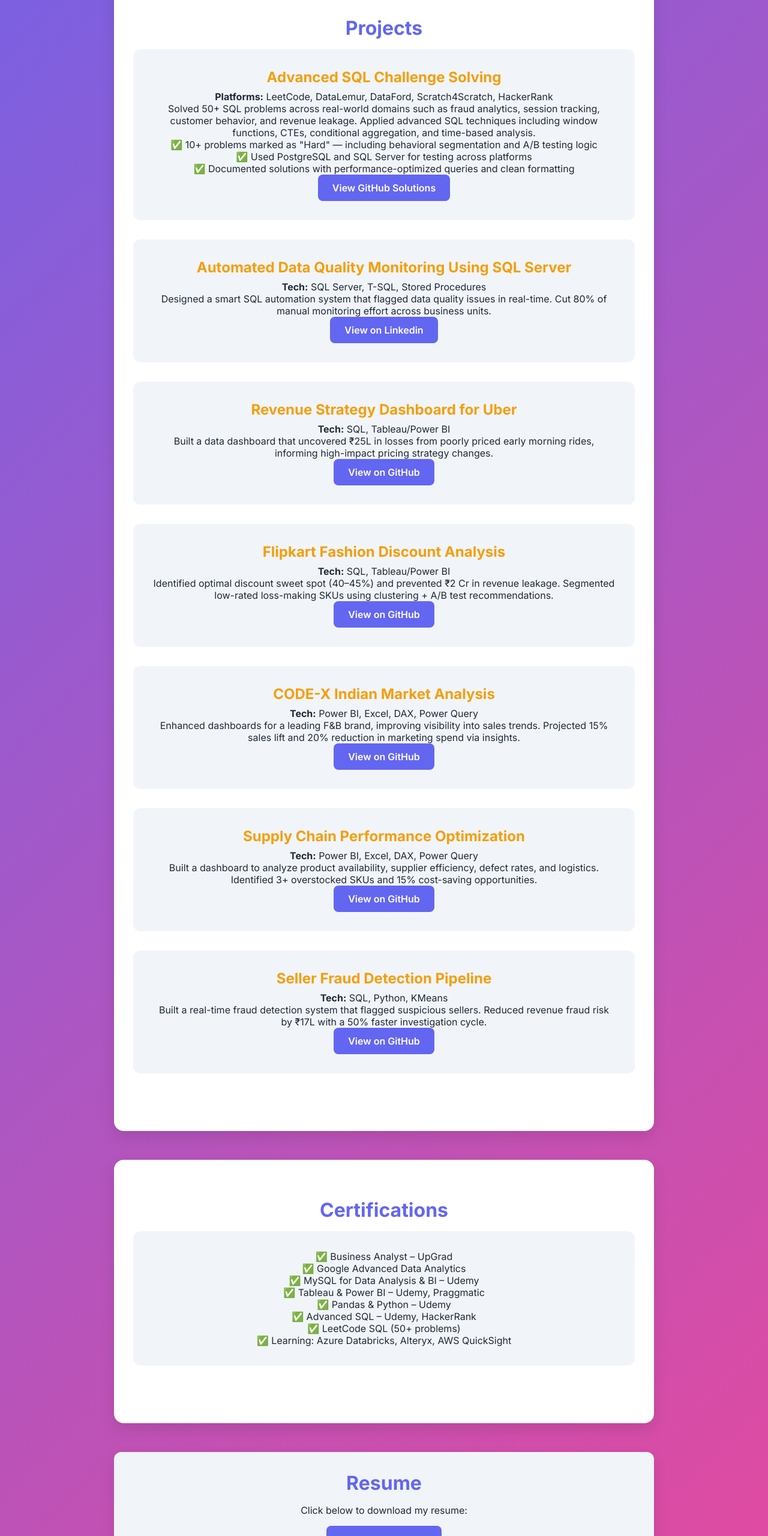
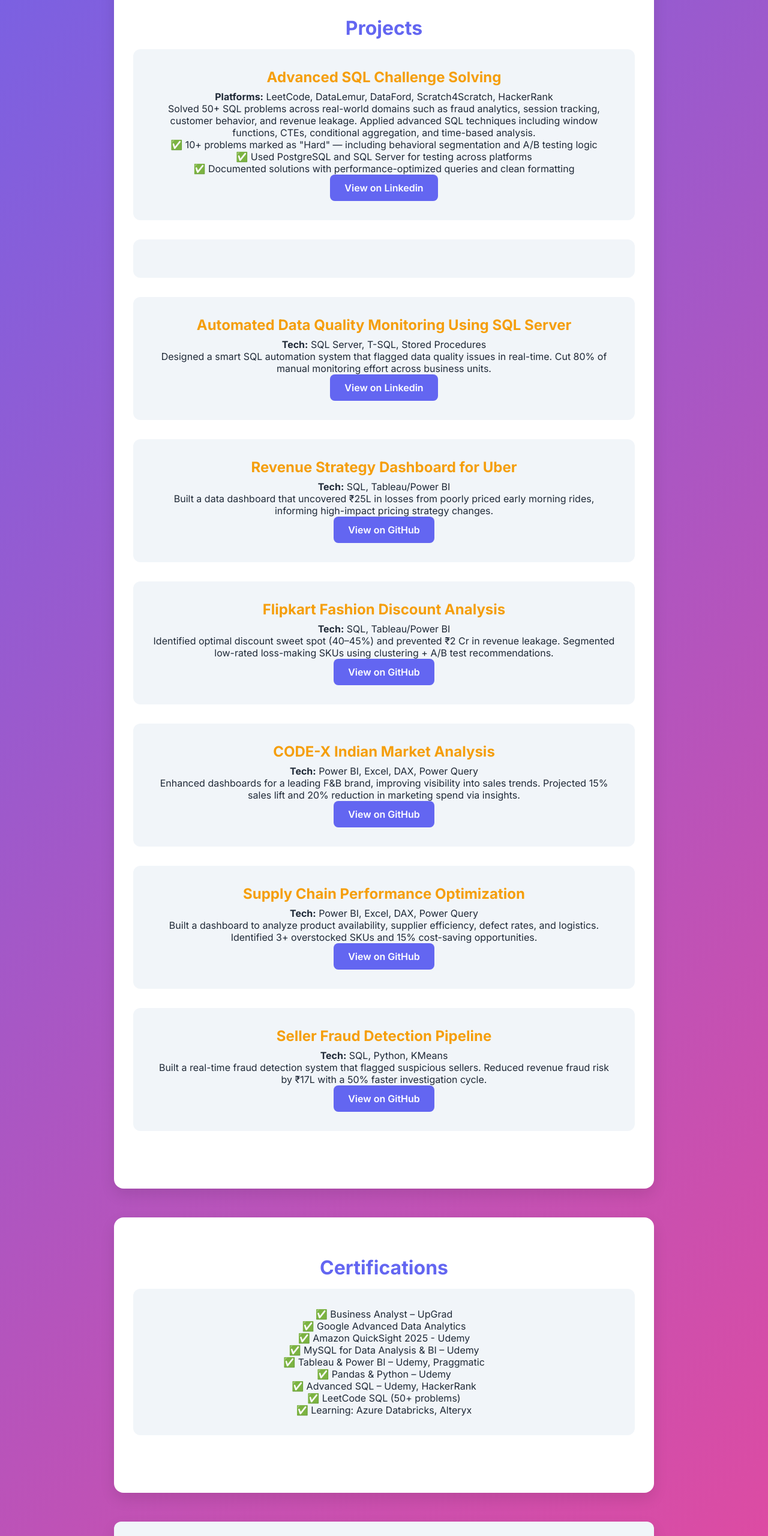
Before and after one commit to PremM2/prem-portfolio, a plain HTML site: page index.html in a window 1280 px wide. Shown: the part 962-3522 px from the top of the page at 60% size. Drawn offline with Linux system fonts and the light colour scheme.

Commit message:
Update index.html

```diff
--- a/index.html
+++ b/index.html
@@ -249,7 +249,9 @@
     <li>Used PostgreSQL and SQL Server for testing across platforms</li>
     <li>Documented solutions with performance-optimized queries and clean formatting</li>
   </ul>
-  <a class="button" href="https://github.com/PremM2/sql-case-studies" target="_blank">View GitHub Solutions</a>
+   <a class="button" href="https://www.linkedin.com/posts/premmurugann_sql-advancedsql-dataanalytics-activity-7338920597235650562-iom1?utm_source=share&utm_medium=member_desktop&rcm=ACoAADs3BkwB0JuuhxWF1x8YpwUbZhTIg6T_8-M">View on Linkedin</a>
+    </div>
+    <div class="project">
 </div>
  <div class="project">
       <h3>Automated Data Quality Monitoring Using SQL Server</h3>
@@ -295,12 +297,13 @@
       <ul>
         <li>Business Analyst – UpGrad</li>
         <li>Google Advanced Data Analytics</li>
+        <li>Amazon QuickSight 2025 - Udemy</li>
         <li>MySQL for Data Analysis & BI – Udemy</li>
         <li>Tableau & Power BI – Udemy, Praggmatic</li>
         <li>Pandas & Python – Udemy</li>
         <li>Advanced SQL – Udemy, HackerRank</li>
         <li>LeetCode SQL (50+ problems)</li>
-        <li>Learning: Azure Databricks, Alteryx, AWS QuickSight</li>
+        <li>Learning: Azure Databricks, Alteryx</li>
       </ul>
     </div>
   </section>
```
